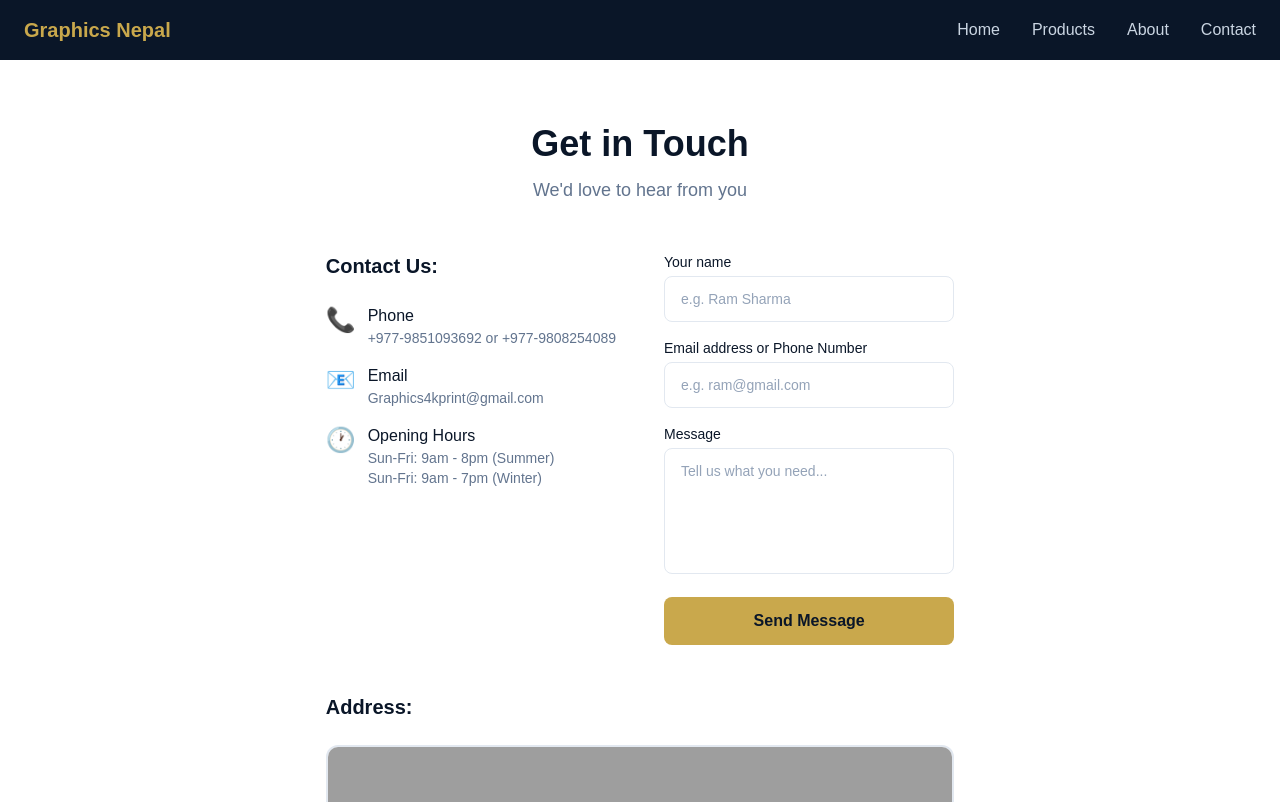
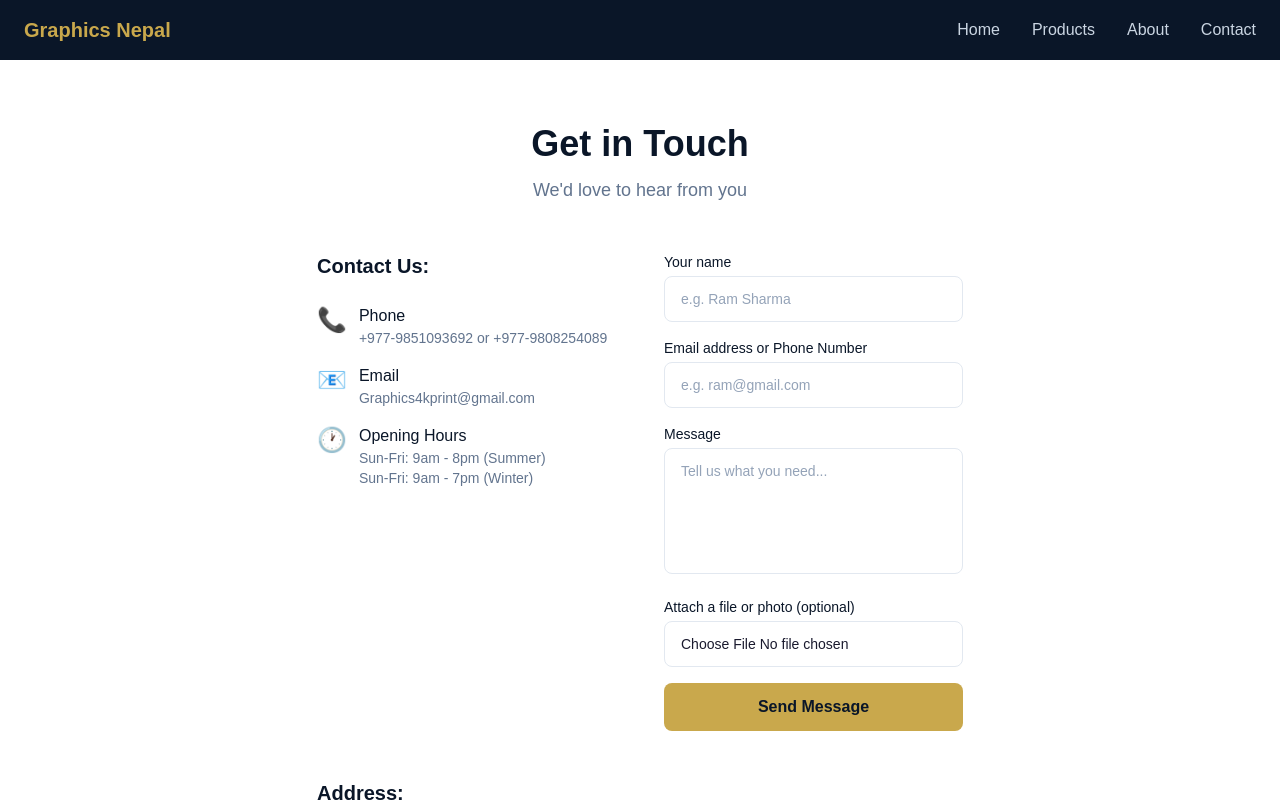
Before and after one commit to Lordwick5/Graphics-Nepal, a Next.js app: page /contact in a window 1280 px wide. Shown: the top 802 px of the page. Built offline with nearby package versions, Linux system fonts and the light colour scheme; grey boxes are pictures that could not be loaded.

Commit message:
add: added a new file upload system and also updated the looks of the choose file button

```diff
--- a/app/contact/page.tsx
+++ b/app/contact/page.tsx
@@ -8,6 +8,7 @@ export default function Contact() {
   const [message, setMessage] = useState("");
   const [status, setStatus] = useState("");
   const [loading, setLoading] = useState(false);
+  const [file, setFile] = useState<File | null>(null);
 
   async function handleSubmit() {
     if (!name || !email || !message) {
@@ -127,6 +128,20 @@ export default function Contact() {
               className="w-full border border-slate-200 rounded-lg px-4 py-3 text-sm outline-none focus:border-[#c9a84c] resize-none"
             />
           </div>
+          <div>
+            <label className="text-sm font-medium text-[#0a1628] block mb-1">
+              Attach a file or photo (optional)
+            </label>
+            <input
+              type="file"
+              title="Attach a file or photo"
+              accept="image/*,.pdf,.doc,.docx"
+              onChange={(e) => setFile(e.target.files?.[0] || null)}
+              className="w-full border border-slate-200 rounded-lg px-4 py-3 text-sm outline-none focus:border-[#c9a84c] bg-white"
+            />
+            {file && <p className="text-slate-500 text-xs mt-1">✅ Selected: {file.name}</p>}
+          </div>
+
           <button
             onClick={handleSubmit}
             disabled={loading}
```
